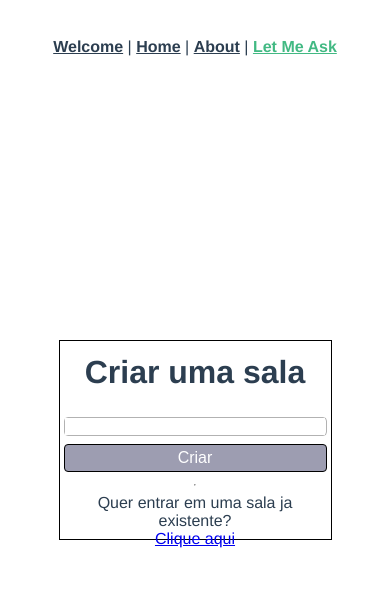
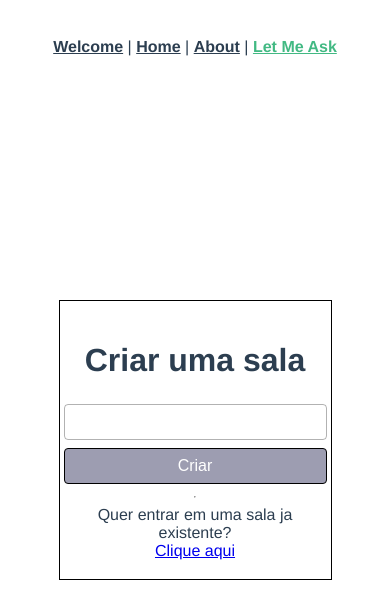
Before and after one commit to betogroo/nlw-together, a Vue app: page /letmeask in a window 390 px wide. Shown: the top 598 px of the page. Built offline with nearby package versions, Linux system fonts and the light colour scheme; no server answers.

Commit message:
feat: login with google on mobile and web

```diff
--- a/package.json
+++ b/package.json
@@ -12,7 +12,7 @@
     "core-js": "^3.6.5",
     "firebase": "^9.1.3",
     "register-service-worker": "^1.7.1",
-    "vue": "^3.0.0",
+    "vue": "^3.2.20",
     "vue-router": "^4.0.0-0",
     "vuex": "^4.0.0-0"
   },
--- /dev/null
+++ b/src/components/layout/LetMeAskTemplate.vue
@@ -0,0 +1,37 @@
+<template>
+  <div class="box">
+    <div class="form-box">
+      <slot />
+    </div>
+  </div>
+</template>
+
+<script lang="ts">
+import { defineComponent } from 'vue'
+
+export default defineComponent({
+  name: 'LetMeAskTemplate'
+})
+</script>
+
+<style lang="scss" scoped>
+.box {
+  display: flex;
+  align-items: center;
+  justify-content: center;
+  box-sizing: border-box;
+  height: 84vh;
+}
+.form-box {
+  border: 1px solid #000;
+  display: flex;
+  flex-direction: column;
+  justify-content: center;
+  box-sizing: border-box;
+  align-items: center;
+  padding: 4px;
+  width: 70vw;
+  max-width: 320px;
+  height: 280px;
+}
+</style>
--- a/src/modules/core/auth/components/LoginForm.vue
+++ b/src/modules/core/auth/components/LoginForm.vue
@@ -7,11 +7,13 @@
     <AppInput placeholder="Senha" type="password" v-model="formData.password" />
     <app-btn class="btn block" type="submit">Entrar</app-btn>
   </form>
+  {{ isPending }}
 </template>
 
 <script lang="ts">
 import { defineComponent, ref } from 'vue'
 import useLogin from '../composables/useLogin'
+import { useRouter } from 'vue-router'
 import AppInput from '@/components/app/AppInput.vue'
 import AppBtn from '@/components/app/AppBtn.vue'
 import Auth from '../types/Auth'
@@ -25,6 +27,7 @@ export default defineComponent({
   },
 
   setup() {
+    const router = useRouter()
     const { error, isPending, loginWithGoogle } = useLogin()
     const formData = ref<Auth>({
       email: '',
@@ -35,7 +38,8 @@ export default defineComponent({
     }
 
     const handleClick = async () => {
-      await loginWithGoogle()
+      await loginWithGoogle('pop')
+      router.push({ name: 'Welcome' })
     }
     return { formData, handleSubmit, handleClick, error, isPending }
   }
--- a/src/modules/core/auth/composables/useLogin.ts
+++ b/src/modules/core/auth/composables/useLogin.ts
@@ -3,19 +3,39 @@ import { Error as ErrorType } from '../types/Error'
 import {
   GoogleAuthProvider,
   getAuth,
-  signInWithRedirect
+  signInWithRedirect,
+  signInWithPopup
 } from '@/plugins/firebase'
 const provider = new GoogleAuthProvider()
-provider.addScope('https://www.googleapis.com/auth/contacts.readonly')
 const auth = getAuth()
 
 const error = ref<ErrorType>({ error: false })
 const isPending = ref<boolean>(false)
 
-const loginWithGoogle = async () => {
+const loginWithGoogle = async (mode = 'redirect') => {
   error.value.error = false
   isPending.value = true
-  await signInWithRedirect(auth, provider)
+  if (mode === 'redirect') {
+    await signInWithRedirect(auth, provider)
+  } else {
+    signInWithPopup(auth, provider)
+      .then((result: any) => {
+        // This gives you a Google Access Token. You can use it to access the Google API.
+        const credential: any = GoogleAuthProvider.credentialFromResult(result)
+        const token = credential.accessToken
+        // The signed-in user info.
+        const user = result.user
+        isPending.value = false
+        // ...
+      })
+      .catch((err: any) => {
+        // Handle Errors here.
+        error.value.error = true
+        error.value.msg = err.code
+        isPending.value = false
+        // ...
+      })
+  }
 }
 
 const useLogin = () => {
--- a/src/modules/core/auth/views/Welcome.vue
+++ b/src/modules/core/auth/views/Welcome.vue
@@ -1,19 +1,23 @@
 <template>
-  <div class="box">
-    <div class="form-box">
-      <h1>Login</h1>
-      <LoginForm v-if="mode === 'login'" />
-      <SignupForm v-if="mode === 'signup'" />
-      <ResetPasswordForm v-if="mode === 'reset'" />
-    </div>
+  <let-me-ask-template>
+    <h1>Login</h1>
+    <LoginForm v-if="mode === 'login'" />
+    <SignupForm v-if="mode === 'signup'" />
+    <ResetPasswordForm v-if="mode === 'reset'" />
+  </let-me-ask-template>
+  <hr />
+  <div>
+    {{ user }}
   </div>
 </template>
 
 <script lang="ts">
-import { defineComponent, PropType } from 'vue'
+import { defineComponent, PropType, ref } from 'vue'
+import LetMeAskTemplate from '@/components/layout/LetMeAskTemplate.vue'
 import LoginForm from '../components/LoginForm.vue'
 import SignupForm from '../components/SignupForm.vue'
 import ResetPasswordForm from '../components/ResetPasswordForm.vue'
+import { getAuth, getRedirectResult, GoogleAuthProvider } from 'firebase/auth'
 
 export default defineComponent({
   name: 'Welcome',
@@ -28,33 +32,41 @@ export default defineComponent({
   components: {
     LoginForm,
     SignupForm,
-    ResetPasswordForm
+    ResetPasswordForm,
+    LetMeAskTemplate
   },
 
   setup() {
-    return {}
+    const auth = getAuth()
+    const token = ref('')
+    const error = ref('')
+    const user = ref({})
+    getRedirectResult(auth)
+      .then((result) => {
+        if (result) {
+          // This gives you a Google Access Token. You can use it to access Google APIs.
+          const credential: any =
+            GoogleAuthProvider.credentialFromResult(result)
+          token.value = credential.accessToken
+
+          // The signed-in user info.
+          user.value = result.user
+        } else {
+          throw new Error('Seu erro na parada')
+        }
+      })
+      .catch((err) => {
+        // Handle Errors here.
+        error.value = err.code
+        //const errorMessage = error.message
+        // The email of the user's account used.
+        //const email = error.email
+        // The AuthCredential type that was used.
+        //const credential = GoogleAuthProvider.credentialFromError(error)
+        // ...
+      })
+
+    return { token, user, error }
   }
 })
 </script>
-
-<style lang="scss" scoped>
-.box {
-  display: flex;
-  align-items: center;
-  justify-content: center;
-  box-sizing: border-box;
-  height: 84vh;
-}
-.form-box {
-  border: 1px solid #000;
-  display: flex;
-  flex-direction: column;
-  justify-content: center;
-  box-sizing: border-box;
-  align-items: center;
-  padding: 4px;
-  width: 70vw;
-  max-width: 320px;
-  height: 200px;
-}
-</style>
--- a/src/modules/widgets/letmeask/views/LetMeAsk.vue
+++ b/src/modules/widgets/letmeask/views/LetMeAsk.vue
@@ -1,17 +1,16 @@
 <template>
-  <div class="box">
-    <div class="form-box">
-      <h1>Criar uma sala</h1>
-      <AppInput />
-      <app-btn class="block">Criar</app-btn>
-      <hr />
-      Quer entrar em uma sala ja existente? <a href="#">Clique aqui</a>
-    </div>
-  </div>
+  <let-me-ask-template>
+    <h1>Criar uma sala</h1>
+    <AppInput />
+    <app-btn class="block">Criar</app-btn>
+    <hr />
+    Quer entrar em uma sala ja existente? <a href="#">Clique aqui</a>
+  </let-me-ask-template>
 </template>
 
 <script lang="ts">
 import { defineComponent } from 'vue'
+import LetMeAskTemplate from '@/components/layout/LetMeAskTemplate.vue'
 import AppBtn from '@/components/app/AppBtn.vue'
 import AppInput from '@/components/app/AppInput.vue'
 export default defineComponent({
@@ -19,30 +18,8 @@ export default defineComponent({
 
   components: {
     AppBtn,
-    AppInput
+    AppInput,
+    LetMeAskTemplate
   }
 })
 </script>
-
-<style lang="scss" scoped>
-.box {
-  display: flex;
-  align-items: center;
-  justify-content: center;
-  box-sizing: border-box;
-  height: 84vh;
-}
-
-.form-box {
-  border: 1px solid #000;
-  display: flex;
-  flex-direction: column;
-  justify-content: center;
-  box-sizing: border-box;
-  align-items: center;
-  padding: 4px;
-  width: 70vw;
-  max-width: 320px;
-  height: 200px;
-}
-</style>
--- a/src/plugins/firebase.ts
+++ b/src/plugins/firebase.ts
@@ -10,7 +10,8 @@ import {
   signOut,
   onAuthStateChanged,
   GoogleAuthProvider,
-  signInWithRedirect
+  signInWithRedirect,
+  signInWithPopup
 } from 'firebase/auth'
 
 initializeApp({
@@ -35,5 +36,6 @@ export {
   fbAuth,
   onAuthStateChanged,
   GoogleAuthProvider,
-  signInWithRedirect
+  signInWithRedirect,
+  signInWithPopup
 }
```
Also changed, not shown: 1 other file (tests, documents, lock files or other folders).
